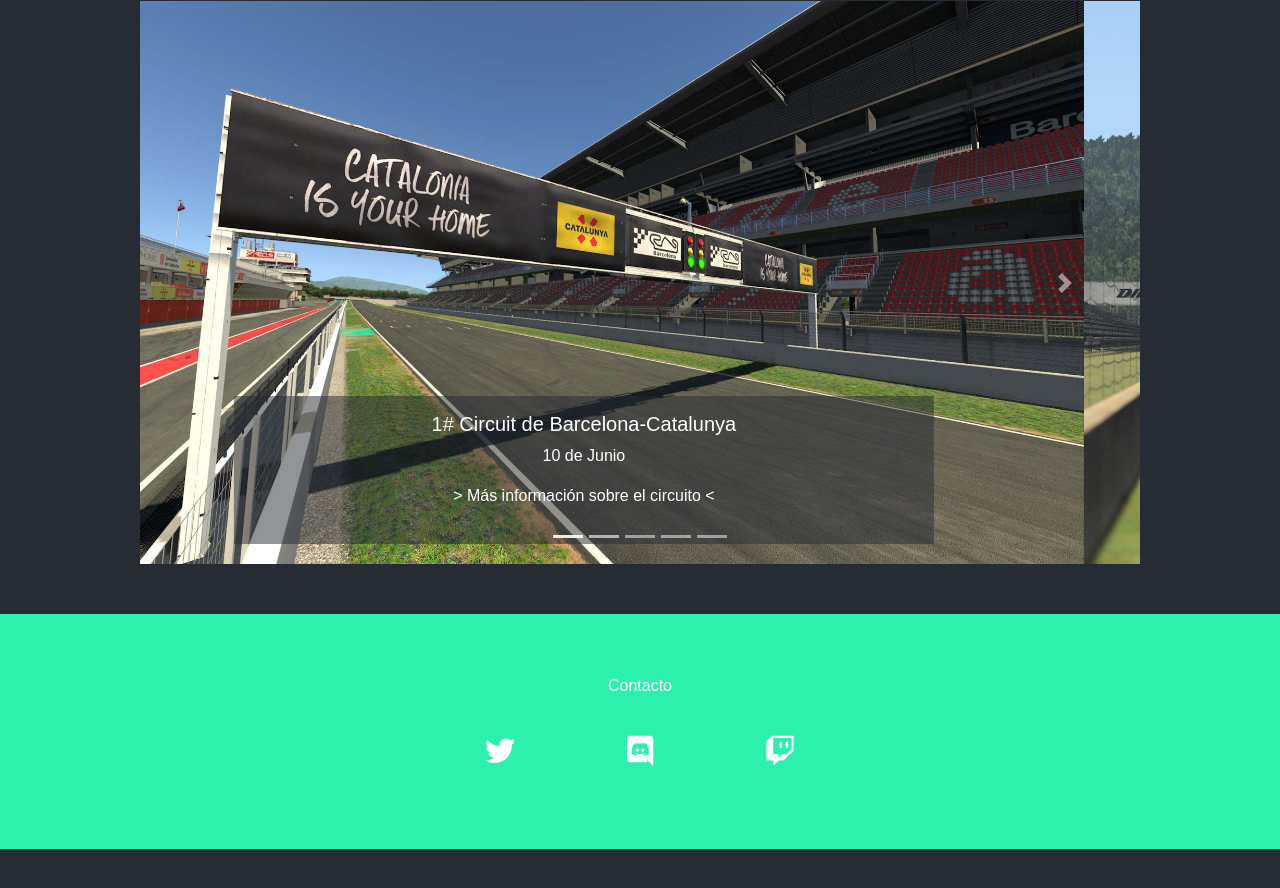
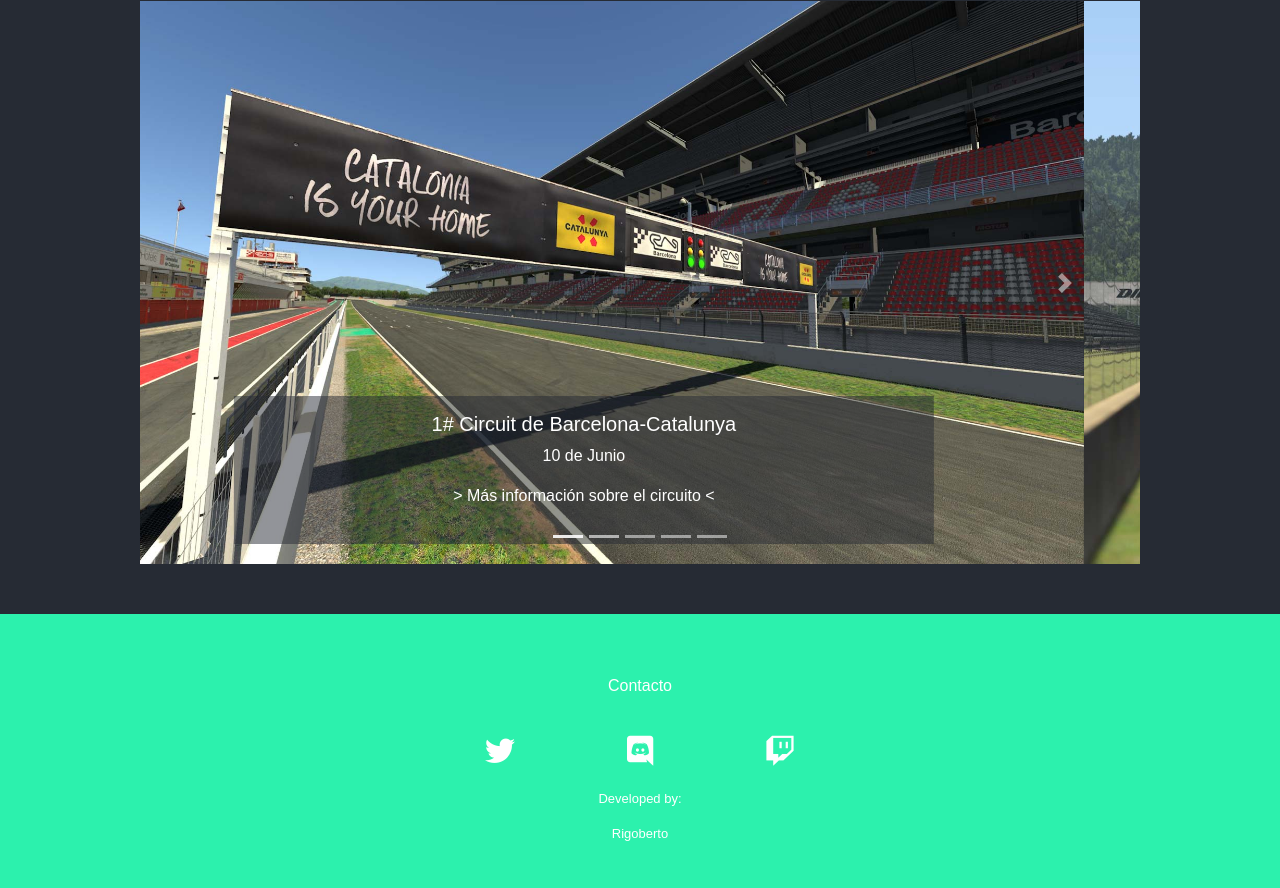
Before and after one commit to mundialmazazos/mundialmazazos, a plain HTML site: page index.html in a window 1280 px wide. Shown: the part 2396-3284 px from the top of the page. Before the commit the page ends 3245 px from the top, so only its background shows below. Drawn offline with nearby package versions, Linux system fonts and the light colour scheme.

Commit message:
developed by

```diff
--- a/css/estilos.css
+++ b/css/estilos.css
@@ -11,6 +11,14 @@ html {
 .mundial:hover .usf { display: inline; }
 .bg-borja{
 	background-color: #2cf1ad!important;
+}
+.developed{
+	font-size: 13px;
+	text-align: center;
+}
+.developed a{
+	font-size: 13px;
+	text-align: center;
 }
 .calMob{
 	display: none;
--- a/index.html
+++ b/index.html
@@ -556,7 +556,12 @@
 				<a href="https://discord.gg/3hNKe6P8sH" class="discord"><i class="fab fa-discord"></i></a>
 				<a href="https://discord.gg/3hNKe6P8sH" class="twitch"><i class="fab fa-twitch"></i></a>
 			</div>
+
 		</section>
+		<div class="developed">
+			<p>Developed by:  </p>
+	<a href="https://twitter.com/RigoAntRG">Rigoberto</a>
+	</div>
 
 
 		</section>
```
